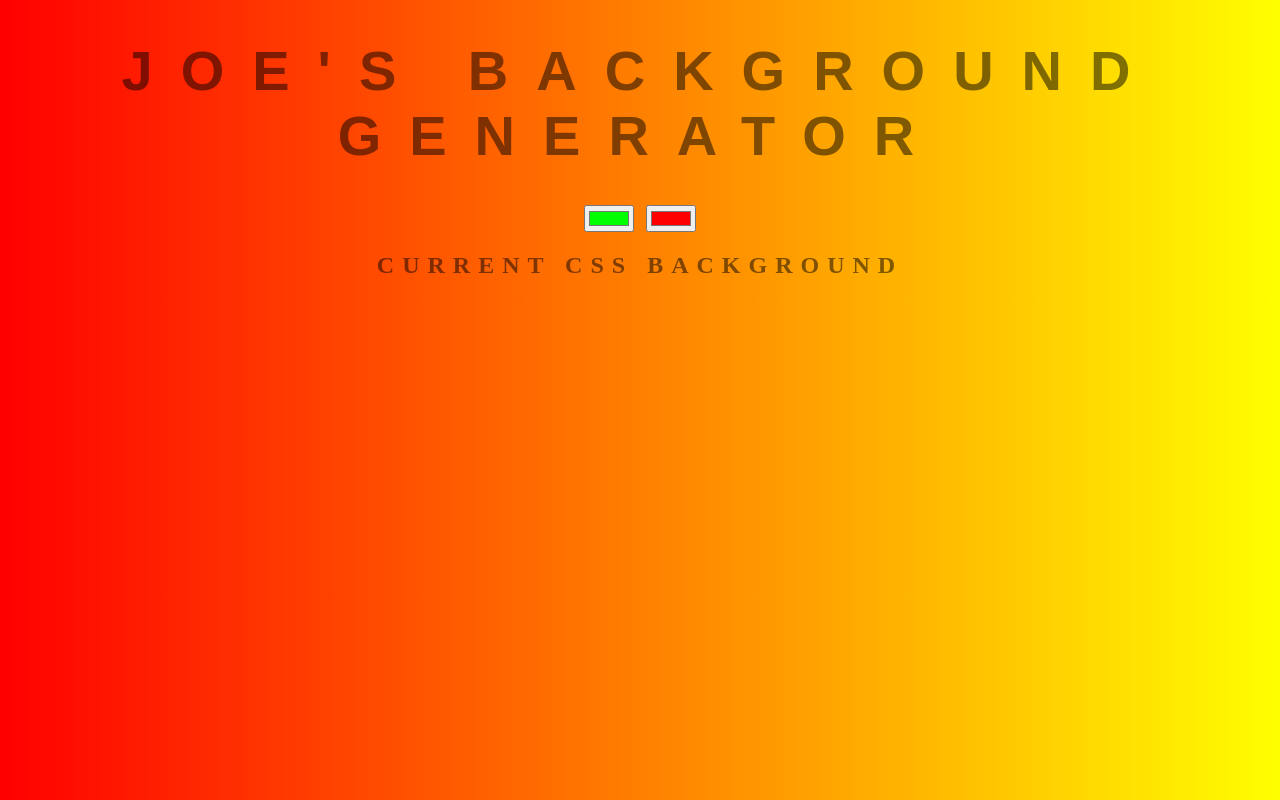
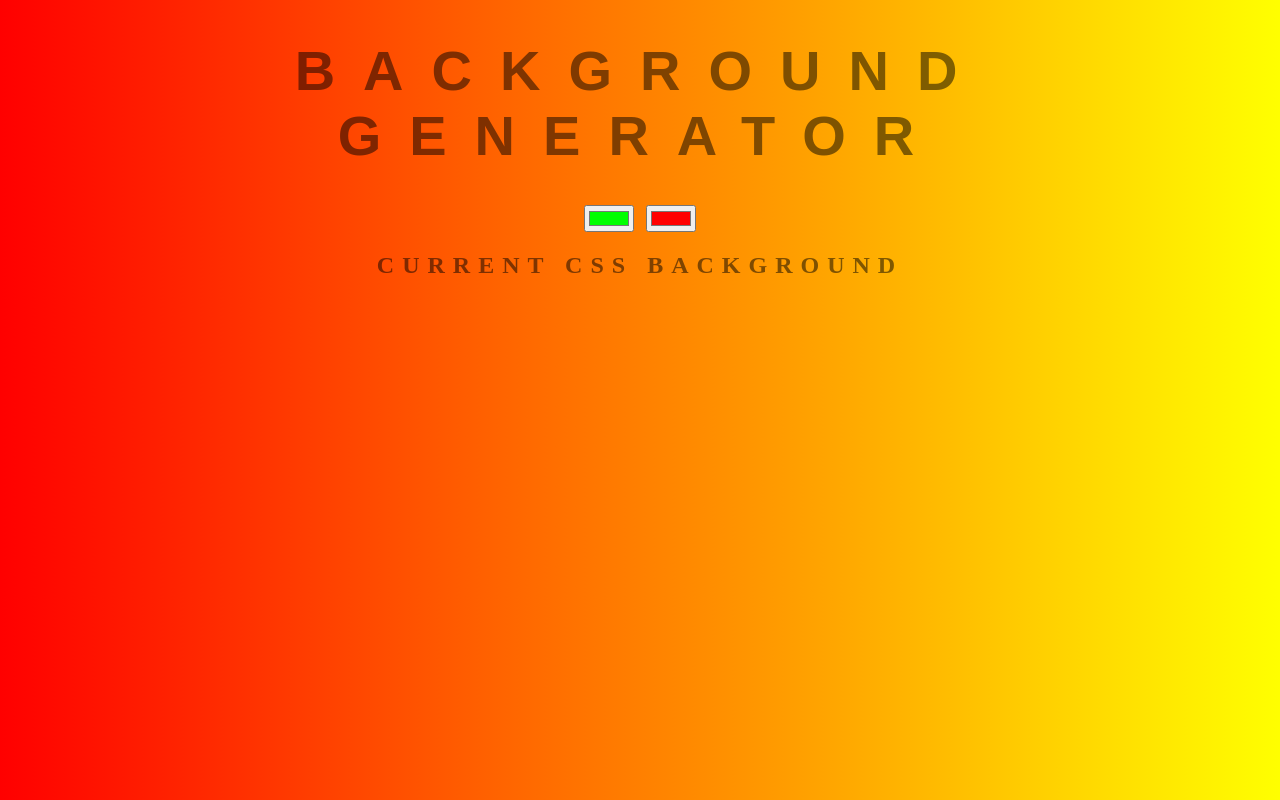
Before and after one commit to JoeHenson/background-generator, a plain HTML site: page index.html in a window 1280 px wide. Drawn offline with Linux system fonts and the light colour scheme.

Commit message:
Name removed

```diff
--- a/index.html
+++ b/index.html
@@ -1,11 +1,11 @@
 <!DOCTYPE html>
 <html>
 <head>
-	<title>Joe's Gradient Background</title>
+	<title>Gradient Background</title>
 	<link rel="stylesheet" type="text/css" href="style.css">
 </head>
 <body id="gradient">
- <h1>Joe's Background generator  </h1>
+ <h1>Background generator  </h1>
  <input class="color1" type="color" name="color1"  value="#00ff00">
  <input class="color2" type="color" name="color2"  value="#ff0000">
  <h2>Current CSS Background </h2>
```
